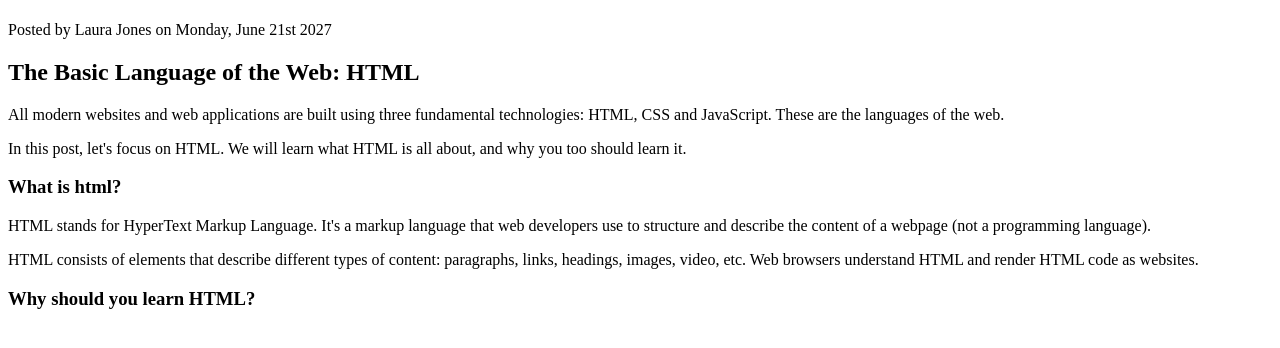
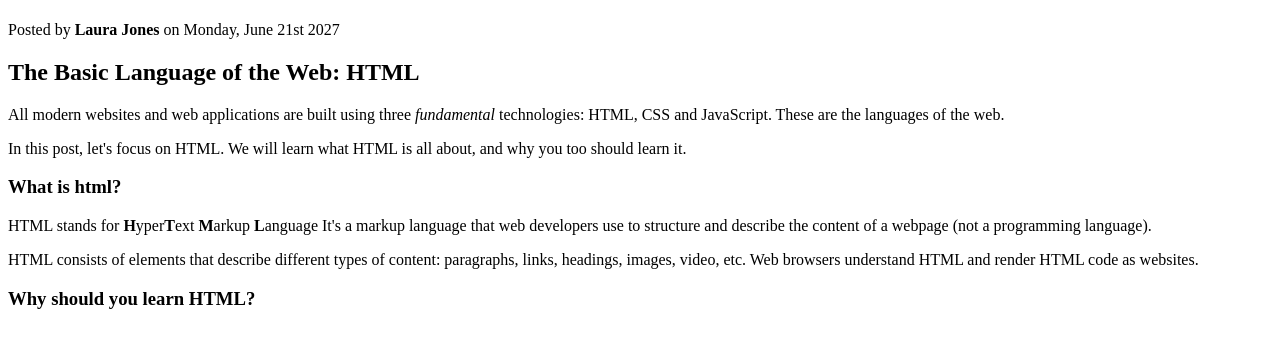
Before and after one commit to DominikBanaskiewicz/projectone, a plain HTML site: page index.html in a window 1280 px wide. Shown: the part 60-408 px from the top of the page. Drawn offline with Linux system fonts and the light colour scheme.

Commit message:
Work on the project small steps

```diff
--- a/index.html
+++ b/index.html
@@ -14,17 +14,15 @@
         2   1
         21
         21
-        21
-
-
-
+        2
      -->
 
     <h1>📘 The Code Magazine</h1>
-    <p>Posted by Laura Jones on Monday, June 21st 2027</p>
+    <p>Posted by <strong>Laura Jones</strong> on Monday, June 21st 2027</p>
     <h2>The Basic Language of the Web: HTML</h2>
     <p>
-      All modern websites and web applications are built using three fundamental
+      All modern websites and web applications are built using three
+      <em>fundamental</em>
       technologies: HTML, CSS and JavaScript. These are the languages of the
       web.
     </p>
@@ -34,9 +32,10 @@
     </p>
     <h3>What is html?</h3>
     <p>
-      HTML stands for HyperText Markup Language. It's a markup language that web
-      developers use to structure and describe the content of a webpage (not a
-      programming language).
+      HTML stands for <strong>H</strong>yper<strong>T</strong>ext
+      <strong>M</strong>arkup <strong>L</strong>anguage It's a markup language
+      that web developers use to structure and describe the content of a webpage
+      (not a programming language).
     </p>
     <p>
       HTML consists of elements that describe different types of content:
```
